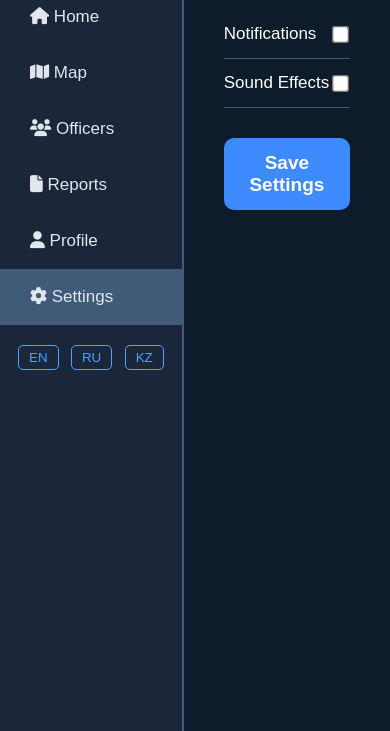
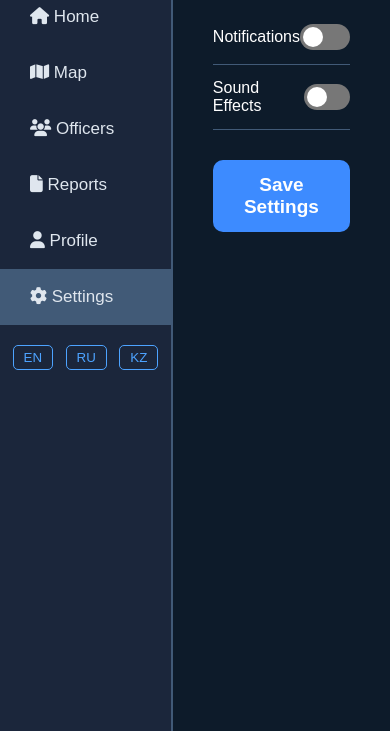
Before and after one commit to Sitetrypls/polic-menegment_assig, a plain HTML site: page settings.html in a window 390 px wide. Shown: the part 113-844 px from the top of the page. Drawn offline with Linux system fonts and the light colour scheme.

```diff
--- a/settings.html
+++ b/settings.html
@@ -34,10 +34,9 @@ body {
     color: #dfe6ee;
     text-decoration: none;
     font-size: 17px;
-  transition: 0.25s;
+    transition: .2s;
 }
-.menu a:hover,
-.active {
+.menu a:hover, .active {
     background: #415A77;
     color: #fff;
 }
@@ -47,28 +46,54 @@ body {
     flex: 1;
     padding: 40px;
 }
-h1 {
-  font-size: 32px;
-  margin-bottom: 25px;
-}
+h1 {font-size: 32px;margin-bottom: 25px;}
 
-/* Switches */
 .switch {
     display: flex;
     justify-content: space-between;
     align-items: center;
     padding: 14px 0;
     border-bottom: 1px solid #415A77;
-}
-.switch label {
-  font-size: 17px;
-}
-.switch input {
-  transform: scale(1.3);
     cursor: pointer;
 }
 
-/* Animated button */
+/* ✅ Animated toggle */
+.toggle {
+    position: relative;
+    width: 50px;
+    height: 26px;
+}
+.toggle input {
+    display: none;
+}
+.slider {
+    position: absolute;
+    cursor: pointer;
+    background: #777;
+    border-radius: 20px;
+    width: 100%;
+    height: 100%;
+    transition: .3s;
+}
+.slider:before {
+    position: absolute;
+    content: "";
+    height: 20px;
+    width: 20px;
+    left: 3px;
+    bottom: 3px;
+    background: #fff;
+    border-radius: 50%;
+    transition: .3s;
+}
+input:checked + .slider {
+    background: #3D8BFF;
+}
+input:checked + .slider:before {
+    transform: translateX(24px);
+}
+
+/* ✅ Button animation */
 .btn {
     margin-top: 30px;
     width: 100%;
@@ -80,18 +105,17 @@ h1 {
     border: none;
     cursor: pointer;
     font-weight: bold;
-  transition: transform 0.25s, background 0.25s, box-shadow 0.25s;
+    transition: .2s;
 }
 .btn:hover {
     background: #1F6EF4;
-  transform: scale(1.05);
-  box-shadow: 0 0 12px #1F6EF4;
+    transform: scale(1.03);
 }
 .btn:active {
-  transform: scale(0.98);
+    transform: scale(0.97);
 }
 
-/* Success message */
+/* Save message */
 .success {
     display: none;
     background: #2ECC71;
@@ -101,37 +125,13 @@ h1 {
     border-radius: 10px;
     text-align: center;
     font-weight: bold;
-  animation: fadeIn 0.4s ease-in-out;
 }
 
-/* Language buttons */
-.lang-switch {
-  text-align: center;
-  margin-top: 20px;
-}
-.lang-switch button {
-  background: none;
-  border: 1px solid #4DA3FF;
-  padding: 4px 10px;
-  color: #4DA3FF;
-  border-radius: 5px;
-  margin: 0 4px;
-  cursor: pointer;
-  transition: all 0.25s;
-}
-.lang-switch button:hover {
-  background: #4DA3FF;
-  color: #fff;
-  transform: scale(1.05);
-}
-.lang-switch button:active {
-  transform: scale(0.9);
-}
+/* Lang */
+.lang-switch {text-align:center;margin-top:20px;}
+.lang-switch button {background:none;border:1px solid #4DA3FF;padding:4px 10px;color:#4DA3FF;border-radius:5px;margin:0 4px;cursor:pointer;}
+.lang-switch button:hover {background:#4DA3FF;color:#fff;}
 
-@keyframes fadeIn {
-  from {opacity: 0;}
-  to {opacity: 1;}
-}
 </style>
 </head>
 
@@ -160,12 +160,18 @@ h1 {
 
     <div class="switch">
         <label data-i18n="notif">Notifications</label>
+        <label class="toggle">
             <input type="checkbox" id="notif">
+            <span class="slider"></span>
+        </label>
     </div>
 
     <div class="switch">
         <label data-i18n="sound">Sound Effects</label>
+        <label class="toggle">
             <input type="checkbox" id="sound">
+            <span class="slider"></span>
+        </label>
     </div>
 
     <button class="btn" onclick="saveSettings()" data-i18n="save_btn">Save Settings</button>
@@ -174,44 +180,39 @@ h1 {
 </div>
 
 <script>
-function saveSettings() {
-  document.getElementById("ok").style.display = "block";
-  setTimeout(() => {
-    document.getElementById("ok").style.display = "none";
-  }, 2000);
+function saveSettings(){
+    localStorage.setItem("notif", document.getElementById("notif").checked);
+    localStorage.setItem("sound", document.getElementById("sound").checked);
+
+    document.getElementById("ok").style.display="block";
+    setTimeout(()=>document.getElementById("ok").style.display="none",2000);
 }
 
-const translations = {
-  en: {
-    brand: "SAQSY", menu_home: "Home", menu_map: "Map", menu_officers: "Officers",
-    menu_reports: "Reports", menu_profile: "Profile", menu_settings: "Settings",
-    settings_title: "Settings", notif: "Notifications", sound: "Sound Effects",
-    save_btn: "Save Settings", saved_msg: "✅ Saved!"
+// ✅ load saved values
+if(localStorage.getItem("notif")==="true") document.getElementById("notif").checked = true;
+if(localStorage.getItem("sound")==="true") document.getElementById("sound").checked = true;
+
+// ✅ i18n translations
+const translations={
+en:{brand:"SAQSY",menu_home:"Home",menu_map:"Map",menu_officers:"Officers",menu_reports:"Reports",
+menu_profile:"Profile",menu_settings:"Settings",settings_title:"Settings",
+notif:"Notifications",sound:"Sound Effects",save_btn:"Save Settings",saved_msg:"✅ Saved!"
 },
-  ru: {
-    brand: "SAQSY", menu_home: "Главная", menu_map: "Карта", menu_officers: "Офицеры",
-    menu_reports: "Заявления", menu_profile: "Профиль", menu_settings: "Настройки",
-    settings_title: "Настройки", notif: "Уведомления", sound: "Звуковые эффекты",
-    save_btn: "Сохранить", saved_msg: "✅ Сохранено!"
+ru:{brand:"SAQSY",menu_home:"Главная",menu_map:"Карта",menu_officers:"Офицеры",menu_reports:"Заявления",
+menu_profile:"Профиль",menu_settings:"Настройки",settings_title:"Настройки",
+notif:"Уведомления",sound:"Звуки",save_btn:"Сохранить",saved_msg:"✅ Сохранено!"
 },
-  kz: {
-    brand: "SAQSY", menu_home: "Басты бет", menu_map: "Карта", menu_officers: "Офицерлер",
-    menu_reports: "Өтініштер", menu_profile: "Профиль", menu_settings: "Баптаулар",
-    settings_title: "Баптаулар", notif: "Хабарламалар", sound: "Дыбыстық әсерлер",
-    save_btn: "Сақтау", saved_msg: "✅ Сәтті сақталды!"
+kz:{brand:"SAQSY",menu_home:"Басты бет",menu_map:"Карта",menu_officers:"Офицерлер",
+menu_reports:"Өтініштер",menu_profile:"Профиль",menu_settings:"Баптаулар",settings_title:"Баптаулар",
+notif:"Хабарламалар",sound:"Дыбыстар",save_btn:"Сақтау",saved_msg:"✅ Сәтті сақталды!"
 }
 };
 
-function setLang(lang) {
-  localStorage.setItem("lang", lang);
-  updateLang();
-}
-
-function updateLang() {
-  const lang = localStorage.getItem("lang") || "en";
-  document.querySelectorAll("[data-i18n]").forEach(el => {
-    const key = el.getAttribute("data-i18n");
-    if (translations[lang][key]) el.textContent = translations[lang][key];
+function setLang(lang){localStorage.setItem("lang",lang);updateLang();}
+function updateLang(){
+const lang=localStorage.getItem("lang")||"en";
+document.querySelectorAll("[data-i18n]").forEach(el=>{
+el.textContent=translations[lang][el.getAttribute("data-i18n")];
 });
 }
 updateLang();
```
Lines whose indentation alone changed are shown as unchanged.
